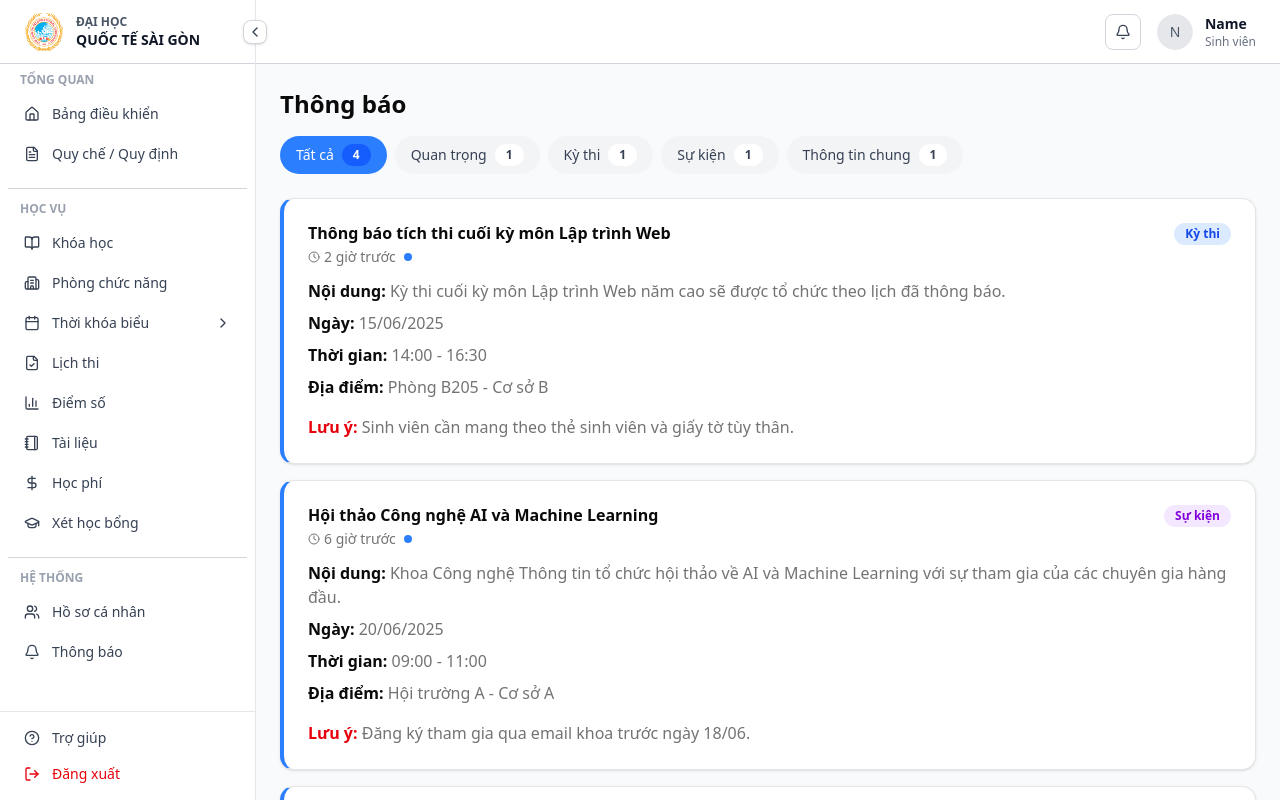
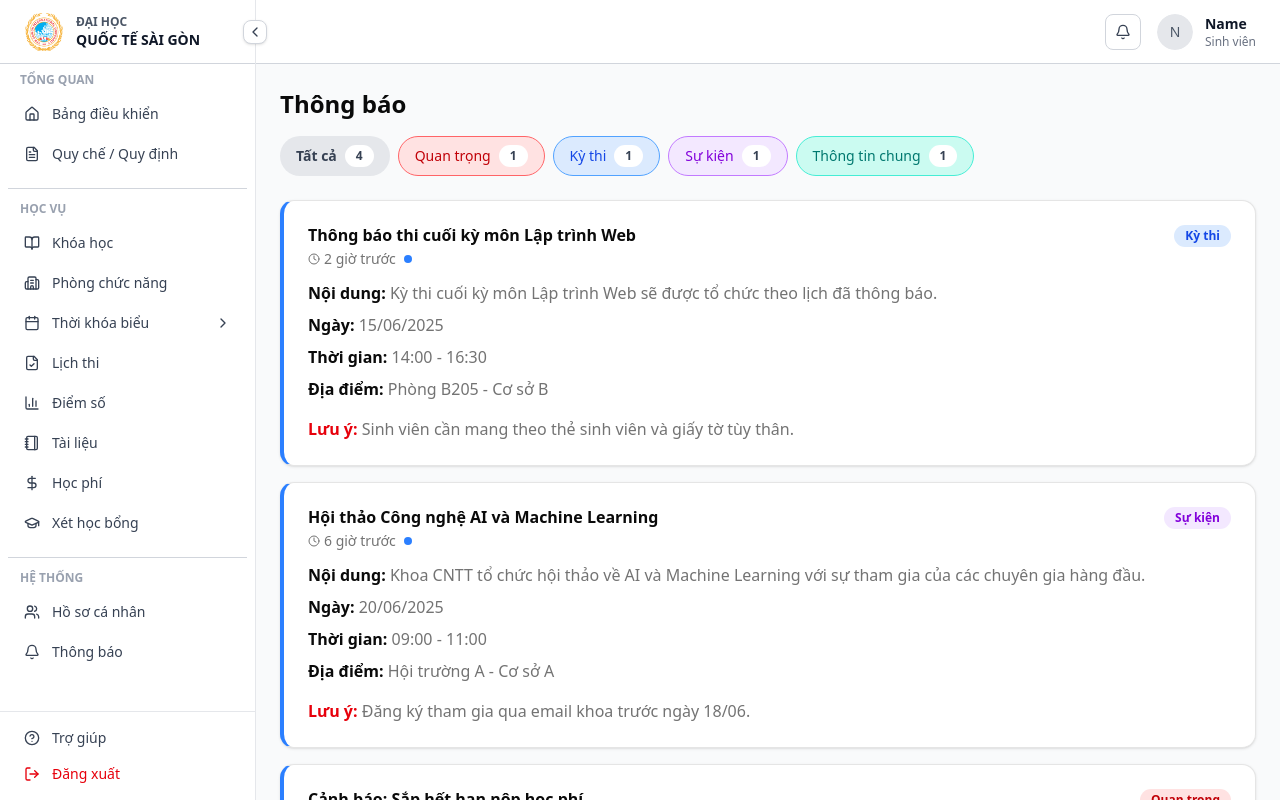
Before and after one commit to lat08/UniversityManagement, a Next.js app: page /notification in a window 1280 px wide. Built offline with nearby package versions, Linux system fonts and the light colour scheme.

Commit message:
fix:  sửa màu các nhãn phân biệt loại thông báo

```diff
--- a/app/components/notification/content/page.tsx
+++ b/app/components/notification/content/page.tsx
@@ -7,10 +7,10 @@ import { NotificationCard, type NotificationData } from "../notification-card/pa
 const mockNotifications: NotificationData[] = [
   {
     id: "1",
-    title: "Thông báo tích thi cuối kỳ môn Lập trình Web",
+    title: "Thông báo thi cuối kỳ môn Lập trình Web",
     timeAgo: "2 giờ trước",
     type: "exam",
-    content: "Kỳ thi cuối kỳ môn Lập trình Web năm cao sẽ được tổ chức theo lịch đã thông báo.",
+    content: "Kỳ thi cuối kỳ môn Lập trình Web sẽ được tổ chức theo lịch đã thông báo.",
     date: "15/06/2025",
     time: "14:00 - 16:30",
     location: "Phòng B205 - Cơ sở B",
@@ -23,7 +23,7 @@ const mockNotifications: NotificationData[] = [
     timeAgo: "6 giờ trước",
     type: "event",
     content:
-      "Khoa Công nghệ Thông tin tổ chức hội thảo về AI và Machine Learning với sự tham gia của các chuyên gia hàng đầu.",
+      "Khoa CNTT tổ chức hội thảo về AI và Machine Learning với sự tham gia của các chuyên gia hàng đầu.",
     date: "20/06/2025",
     time: "09:00 - 11:00",
     location: "Hội trường A - Cơ sở A",
@@ -55,6 +55,29 @@ const mockNotifications: NotificationData[] = [
 
 type FilterType = "all" | "important" | "exam" | "event" | "general"
 
+const notificationTypeConfig = {
+  all: {
+    label: "Tất cả",
+    className: "bg-gray-100 text-gray-700 hover:bg-gray-200 border-black-300",
+  },
+  exam: {
+    label: "Kỳ thi",
+    className: "bg-blue-100 text-blue-700 hover:bg-blue-200 border border-blue-400",
+  },
+  event: {
+    label: "Sự kiện",
+    className: "bg-purple-100 text-purple-700 hover:bg-purple-200 border border-purple-400",
+  },
+  important: {
+    label: "Quan trọng",
+    className: "bg-red-100 text-red-700 hover:bg-red-200 border border-red-400",
+  },
+  general: {
+    label: "Thông tin chung",
+    className: "bg-teal-100 text-teal-700 hover:bg-teal-200 border border-teal-300",
+  },
+}
+
 export function NotificationsContent() {
   const [activeFilter, setActiveFilter] = useState<FilterType>("all")
 
@@ -67,7 +90,9 @@ export function NotificationsContent() {
   }
 
   const filteredNotifications =
-    activeFilter === "all" ? mockNotifications : mockNotifications.filter((n) => n.type === activeFilter)
+    activeFilter === "all"
+      ? mockNotifications
+      : mockNotifications.filter((n) => n.type === activeFilter)
 
   const filters: { key: FilterType; label: string }[] = [
     { key: "all", label: "Tất cả" },
@@ -83,26 +108,36 @@ export function NotificationsContent() {
         <h1 className="text-2xl font-bold mb-4">Thông báo</h1>
 
         {/* Filter tabs */}
-        <div className="flex flex-wrap gap-2">
-          {filters.map((filter) => (
+        <div className="flex flex-wrap gap-2 ">
+          {filters.map((filter) => {
+            const typeConfig = notificationTypeConfig[filter.key as keyof typeof notificationTypeConfig]
+            const isActive = activeFilter === filter.key
+
+            // các nút còn lại theo màu riêng
+            return (
               <button
                 key={filter.key}
                 onClick={() => setActiveFilter(filter.key)}
-              className={`flex items-center gap-2 px-4 py-2 rounded-full text-sm font-medium transition-colors ${
-                activeFilter === filter.key ? "bg-blue-500 text-white" : "bg-gray-100 text-gray-700 hover:bg-gray-200"
+                className={`border-blue-400 flex items-center gap-2 px-4 py-2 rounded-full text-sm font-medium transition-colors ${
+                  isActive
+                    ? typeConfig.className.replace("hover:", "") + " font-semibold"
+                    : typeConfig.className
                 }`}
               >
                 {filter.label}
                 <Badge
                   variant="secondary"
                   className={`${
-                  activeFilter === filter.key ? "bg-blue-600 text-white hover:bg-blue-600" : "bg-white text-gray-700"
+                    isActive
+                      ? "bg-white text-current font-semibold"
+                      : "bg-white text-gray-700"
                   }`}
                 >
                   {filterCounts[filter.key]}
                 </Badge>
               </button>
-          ))}
+            )
+          })}
         </div>
       </div>
 
```
Lines whose indentation alone changed are shown as unchanged.
